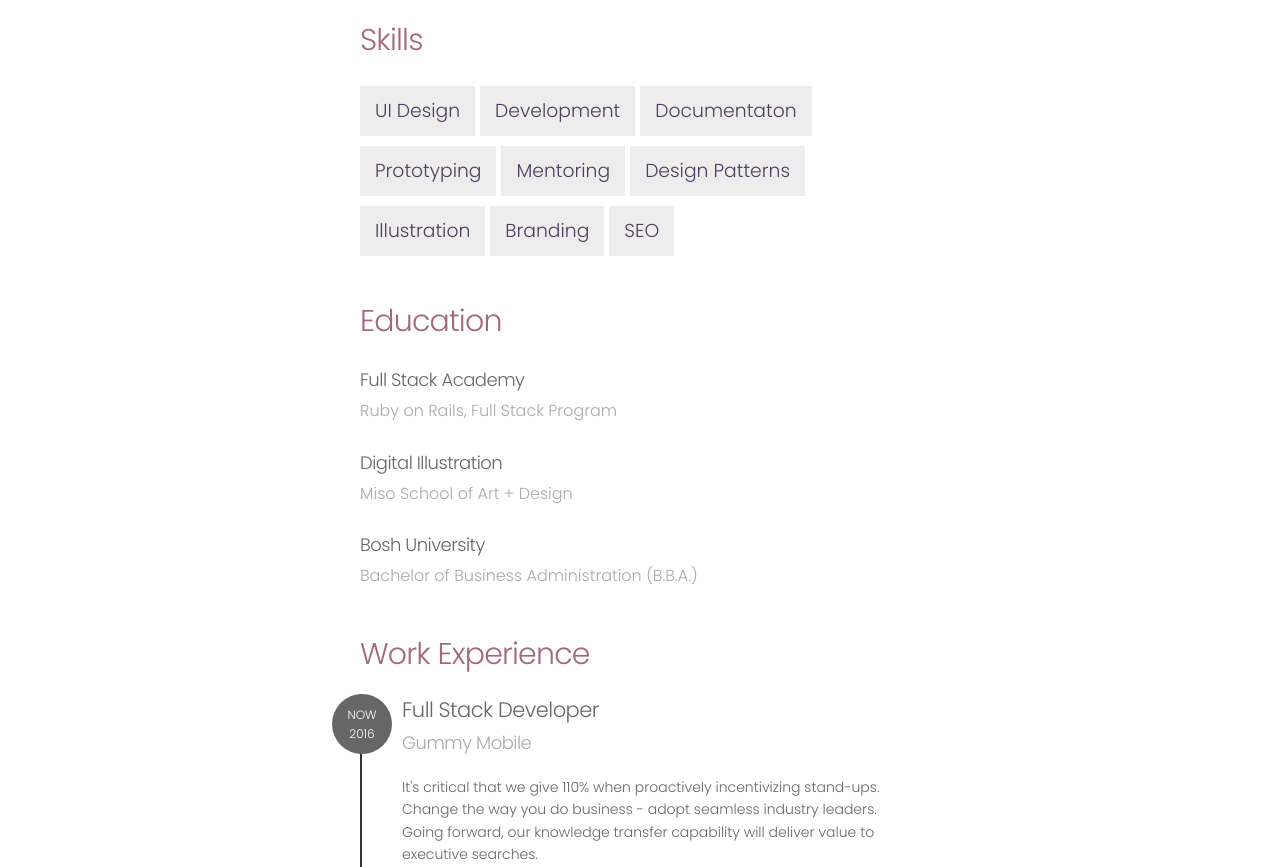
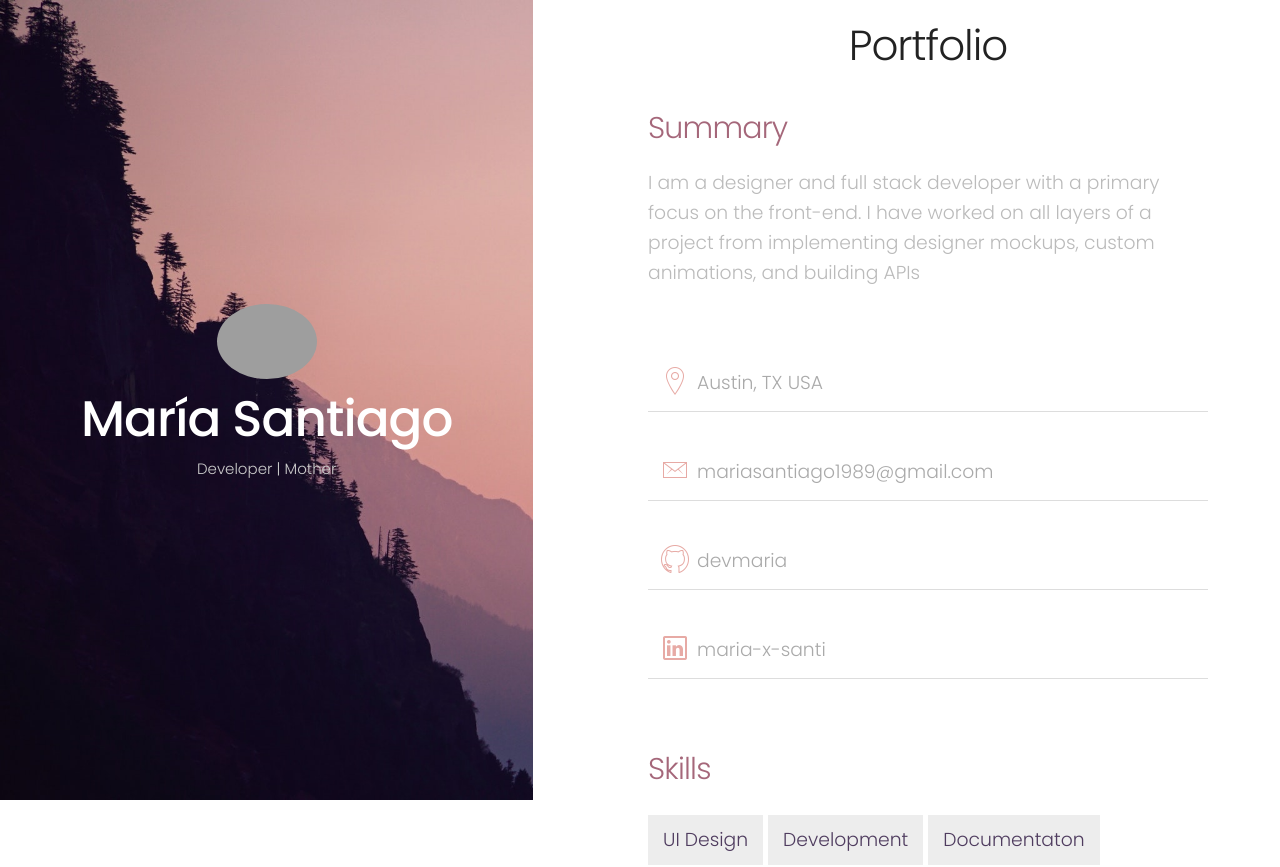
Before and after one commit to luis1392/react-portfolio-01, a React (Create React App) app: page / in a window 1280 px wide. Shown: the top 867 px of the page. Built offline with nearby package versions, Linux system fonts and the light colour scheme; grey boxes are pictures that could not be loaded.

Commit message:
merge homework 1 and 2

```diff
--- a/src/App.js
+++ b/src/App.js
@@ -13,11 +13,9 @@ class App extends Component {
     const jobsList = this.props.jobsList
     return (
       <div className="app-container">
-        {/* <PortfolioFixed title='María Santiago' subtitle='Developer | Mother' image='https://s3.amazonaws.com/uifaces/faces/twitter/jina/128.jpg'/>
-        <PortfolioContent /> */}
-        <SkillsList skills = {skills} />
-        <EducationHistory eduList = {eduList} />
-        <WorkHistory jobsList = {jobsList} />
+        <PortfolioFixed title='María Santiago' subtitle='Developer | Mother' image='https://s3.amazonaws.com/uifaces/faces/twitter/jina/128.jpg'/>
+        <PortfolioContent skills={skills} eduList={eduList} jobsList={jobsList}/>
+
       </div>
     );
   }
--- a/src/components/PortfolioContent.js
+++ b/src/components/PortfolioContent.js
@@ -2,6 +2,9 @@ import React, { Component } from 'react'
 import Header from './Header'
 import Summary from './Summary'
 import ContactInfo from './ContactInfo'
+import SkillsList from './SkillsList'
+import EducationHistory from './EducationHistory'
+import WorkHistory from './WorkHistory'
 
 
 class PortfolioContent extends Component {
@@ -9,6 +12,9 @@ class PortfolioContent extends Component {
         const title = 'Portfolio'
         const summary = 'Summary'
         const content = 'I am a designer and full stack developer with a primary focus on the front-end. I have worked on all layers of a project from implementing designer mockups, custom animations, and building APIs'
+        const skills  = this.props.skills
+        const eduList = this.props.eduList
+        const jobsList = this.props.jobsList
         return(
             <div className="portfolio-content">
                 <Header  title = { title }/>
@@ -18,6 +24,9 @@ class PortfolioContent extends Component {
 
                 {/* <!-- ContactInfo --> */}
                 <ContactInfo />
+                <SkillsList skills = {skills} />
+                <EducationHistory eduList = {eduList} />
+                <WorkHistory jobsList = {jobsList} />
             </div>
         )
     }
```
